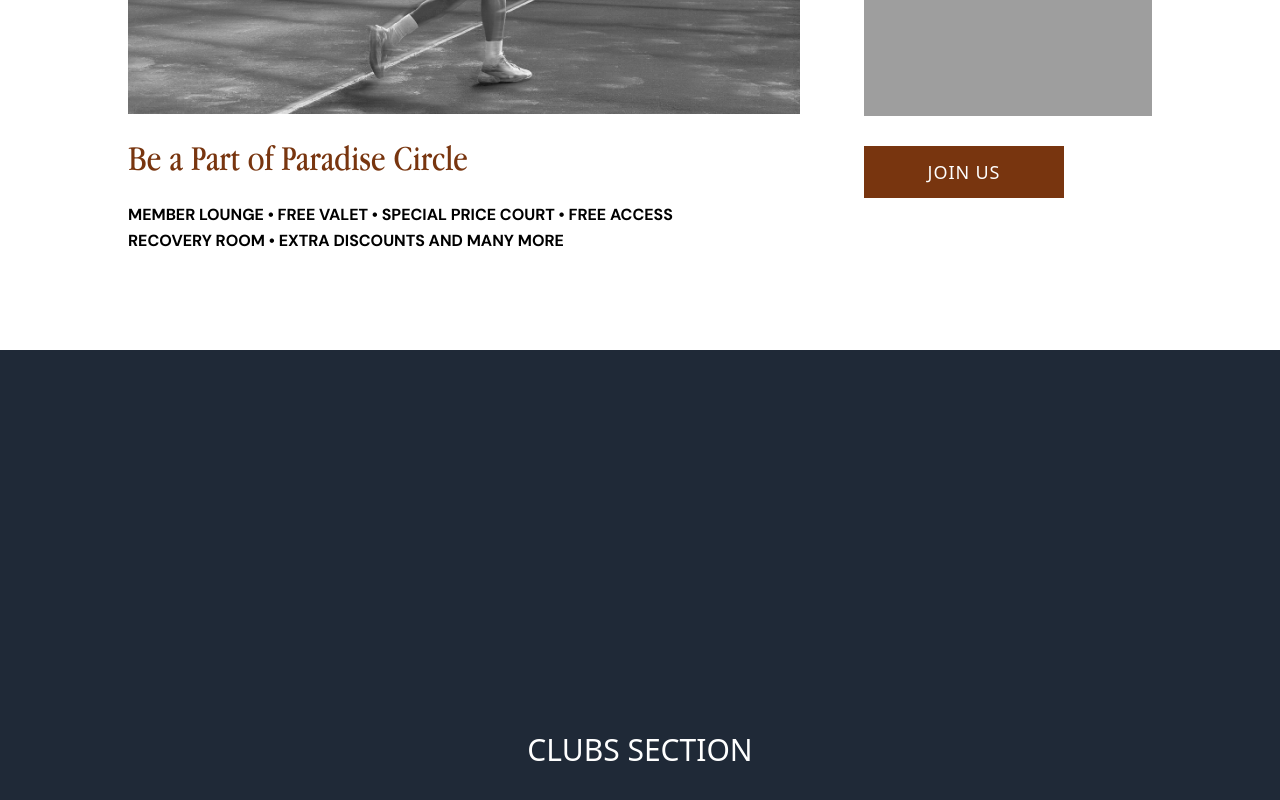
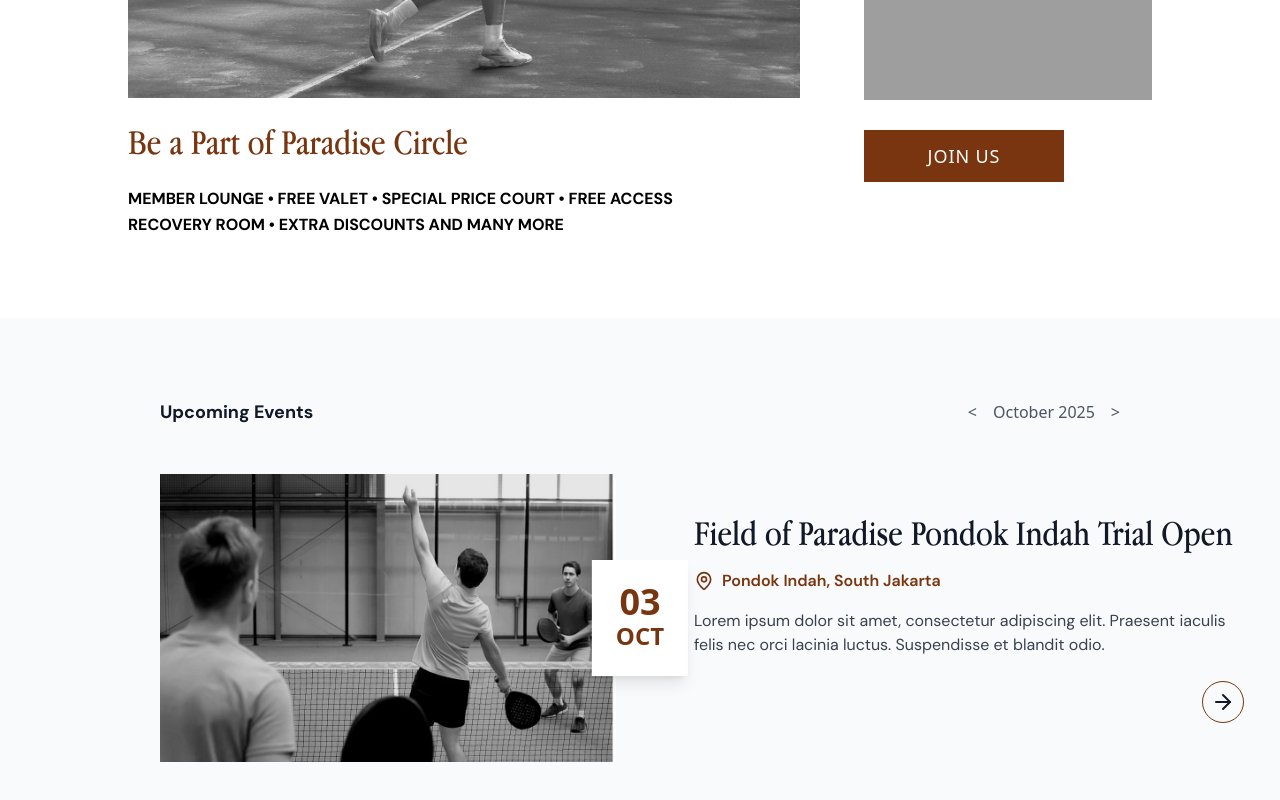
Before and after one commit to bagindaisfa/fop-landingpage, a React (Vite) app: page / in a window 1280 px wide. Shown: the part 4097-4897 px from the top of the page. Built offline with nearby package versions, Linux system fonts and the light colour scheme; grey boxes are pictures that could not be loaded.

Commit message:
Add events section

```diff
--- a/package.json
+++ b/package.json
@@ -11,6 +11,7 @@
     "tailwind:init": "node ./node_modules/tailwindcss/lib/cli.js init -p"
   },
   "dependencies": {
+    "lucide-react": "^0.542.0",
     "react": "^19.1.1",
     "react-dom": "^19.1.1",
     "react-scroll": "^1.9.3"
--- a/src/App.jsx
+++ b/src/App.jsx
@@ -5,6 +5,7 @@ import Courts from "./components/Courts";
 import Partners from "./components/Partner";
 import Facilities from "./components/Facilities";
 import Member from "./components/Member";
+import Events from "./components/Events";
 
 function App() {
   return (
@@ -16,12 +17,7 @@ function App() {
       <Partners />
       <Facilities />
       <Member />
-      <section
-        id="clubs"
-        className="h-screen bg-gray-800 text-white flex items-center justify-center"
-      >
-        <h2 className="text-3xl">CLUBS SECTION</h2>
-      </section>
+      <Events />
     </>
   );
 }
--- /dev/null
+++ b/src/components/Events.jsx
@@ -0,0 +1,69 @@
+import eventImg from "../assets/images/event1.png";
+import { MapPin, ArrowRight } from "lucide-react";
+
+export default function Events() {
+  const event = {
+    date: "03",
+    month: "OCT",
+    title: "Field of Paradise Pondok Indah Trial Open",
+    location: "Pondok Indah, South Jakarta",
+    desc: "Lorem ipsum dolor sit amet, consectetur adipiscing elit. Praesent iaculis felis nec orci lacinia luctus. Suspendisse et blandit odio.",
+  };
+
+  return (
+    <section id="events" className="relative py-20 bg-gray-50 text-gray-900">
+      <div className="container mx-auto px-8 md:px-16 lg:px-24 max-w-6xl">
+        {/* Section Header */}
+        <div className="flex justify-between items-center mb-12">
+          <h3 className="font-dm font-bold text-lg">Upcoming Events</h3>
+          <div className="text-gray-600 flex items-center gap-4">
+            <span className="cursor-pointer">&lt;</span>
+            <span>October 2025</span>
+            <span className="cursor-pointer">&gt;</span>
+          </div>
+        </div>
+
+        {/* Event Row */}
+        <div className="relative grid grid-cols-1 md:grid-cols-2 gap-12 items-center">
+          {/* Event Image */}
+          <div>
+            <img
+              src={eventImg}
+              alt={event.title}
+              className="w-full h-72 object-cover"
+            />
+          </div>
+
+          {/* Event Details */}
+          <div style={{ marginLeft: 30, width: 550 }}>
+            <h2 className="font-garamond text-3xl md:text-4xl mb-4">
+              {event.title}
+            </h2>
+            <div className="flex items-center gap-2 text-amber-900 mb-4">
+              <MapPin className="w-5 h-5" />
+              <span className="font-dm font-semibold">{event.location}</span>
+            </div>
+            <p className="font-dm text-gray-700">{event.desc}</p>
+
+            {/* Arrow button */}
+            <div className="mt-6 flex justify-end">
+              <button className="border border-amber-900 rounded-full p-2 hover:bg-amber-900 hover:text-white transition">
+                <ArrowRight className="w-6 h-6" />
+              </button>
+            </div>
+          </div>
+
+          {/* Date Box - absolute center between image & text */}
+          <div className="absolute top-1/2 left-1/2 -translate-x-1/2 -translate-y-1/2 bg-white shadow-lg p-6 text-center">
+            <div className="text-4xl font-bold text-amber-900 leading-none">
+              {event.date}
+            </div>
+            <div className="text-2xl font-semibold text-amber-900">
+              {event.month}
+            </div>
+          </div>
+        </div>
+      </div>
+    </section>
+  );
+}
--- a/src/components/Member.jsx
+++ b/src/components/Member.jsx
@@ -3,7 +3,7 @@ import member2 from "../assets/images/member2.png";
 
 export default function Member() {
   return (
-    <section id="member" className="relative py-16 md:py-24 bg-white">
+    <section id="member" className="relative py-16 md:py-20 bg-white">
       <div className="container mx-auto px-4 md:px-8 lg:px-16 max-w-6xl">
         <div className="grid grid-cols-1 lg:grid-cols-12 gap-8 items-start">
           {/* Left Column - Main Content */}
```
Also changed, not shown: src/assets/images/event1.png, 1 other file (tests, documents, lock files or other folders).
